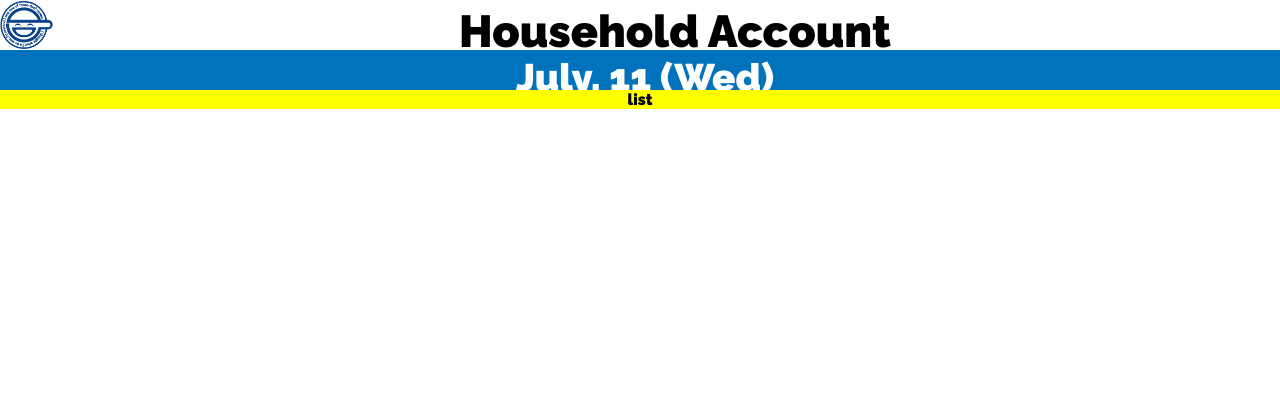
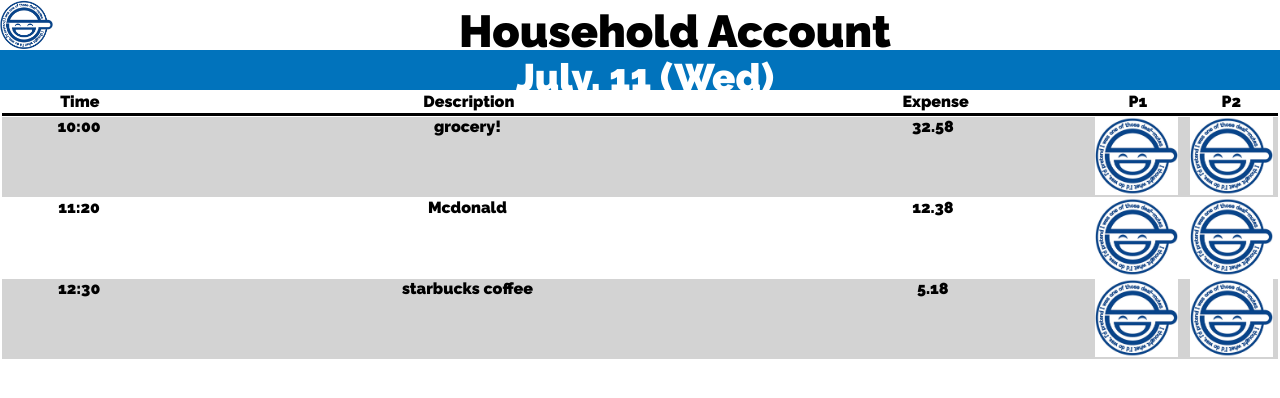
Before and after one commit to cinomed88/Household-Account, a plain HTML site: page static/index.html in a window 1280 px wide. Drawn offline with Linux system fonts and the light colour scheme.

Commit message:
basic layout

```diff
--- a/static/css/style.css
+++ b/static/css/style.css
@@ -38,5 +38,35 @@
     vertical-align: middle;
 }
 #list {
-    background-color: yellow;
+    display: grid;
+    grid-template-columns: 1fr;
+    grid-row-gap: 1px;
+    background-color: white;
+    padding: 2px;
+    vertical-align: middle;
 }
+#list_header {
+    display: grid;
+    grid-template-columns: 0.5fr 2fr 1fr 0.3fr 0.3fr;
+    border-bottom: 3px solid black;
+    padding-bottom: 2px;
+
+}
+div.transaction {
+    display: grid;
+    grid-template-columns: 0.5fr 2fr 1fr 0.3fr 0.3fr;
+    grid-gap: 3px;
+    /* border-bottom: 1px dotted gray; */
+    padding-bottom: 2px;
+    vertical-align: middle;
+}
+div.transaction > div > img {
+    max-width: 90%;
+    vertical-align: middle;
+}
+#exx {
+    background-color: lightgray;
+}
+#exx2 {
+    background-color: lightgray;
+}
--- a/static/index.html
+++ b/static/index.html
@@ -27,8 +27,34 @@
 
 
     <div id="list">
-      list
-
+      <div id="list_header">
+        <div>Time</div>
+        <div>Description</div>
+        <div>Expense</div>
+        <div>P1</div>
+        <div>P2</div>
+      </div>
+      <div class="transaction" id="exx">
+        <div class="time">10:00</div>
+        <div class="description">grocery!</div>
+        <div class="expense">32.58</div>
+        <div class="item_photo"><img src="/img/dummy.jpg"/></div>
+        <div class="receipt_photo"><img src="/img/dummy.jpg"/></div>
+      </div>
+      <div class="transaction">
+        <div class="time">11:20</div>
+        <div class="description">Mcdonald</div>
+        <div class="expense">12.38</div>
+        <div class="item_photo"><img src="/img/dummy.jpg"/></div>
+        <div class="receipt_photo"><img src="/img/dummy.jpg"/></div>
+      </div>
+      <div class="transaction" id="exx2">
+        <div class="time">12:30</div>
+        <div class="description">starbucks coffee</div>
+        <div class="expense">5.18</div>
+        <div class="item_photo"><img src="/img/dummy.jpg"/></div>
+        <div class="receipt_photo"><img src="/img/dummy.jpg"/></div>
+      </div>
     </div>
   </div>
 
```
